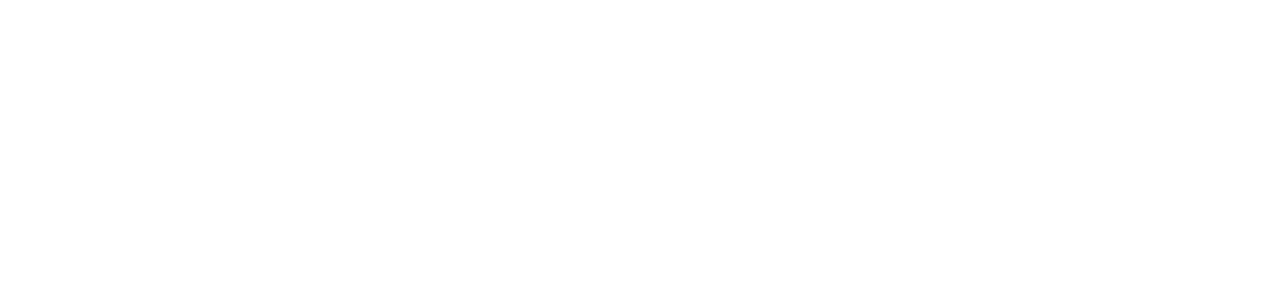
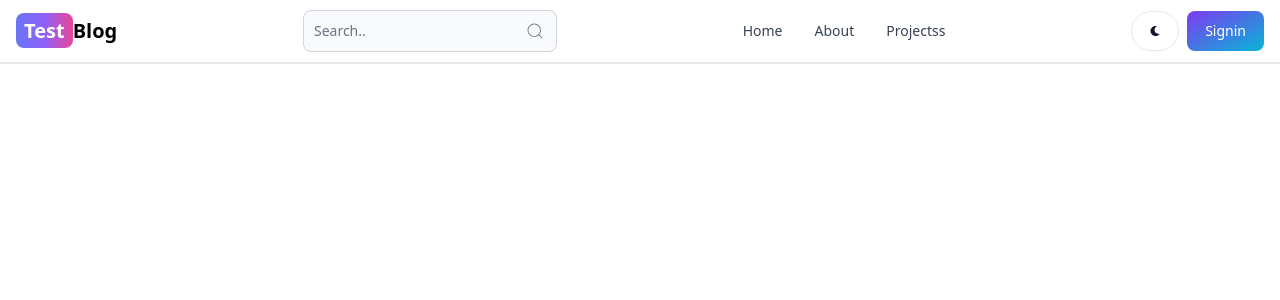
Before and after one commit to DushyanthaAT/PulsePen, a React (Vite) app in the folder Client/: page /dashboard in a window 1280 px wide. Shown: the top 300 px of the page. Built offline with nearby package versions, Linux system fonts and the light colour scheme.

Commit message:
create header

```diff
--- a/Client/package.json
+++ b/Client/package.json
@@ -10,8 +10,10 @@
     "preview": "vite preview"
   },
   "dependencies": {
+    "flowbite-react": "^0.10.2",
     "react": "^18.3.1",
     "react-dom": "^18.3.1",
+    "react-icons": "^5.3.0",
     "react-router-dom": "^6.27.0"
   },
   "devDependencies": {
--- a/Client/src/App.jsx
+++ b/Client/src/App.jsx
@@ -6,10 +6,12 @@
 import Signin from "./pages/Signin";
 import Dashboard from "./pages/Dashboard";
 import Project from "./pages/Project";
+import Header from "./components/Header";
 
 export default function App() {
   return (
     <BrowserRouter>
+      <Header />
       <Routes>
         <Route path="/" element={<Home />} />
         <Route path="/about" element={<About />} />
--- /dev/null
+++ b/Client/src/components/Header.jsx
@@ -0,0 +1,56 @@
+import React from "react";
+import { Button, Navbar, TextInput } from "flowbite-react";
+import { Link, useLocation } from "react-router-dom";
+import Logo from "../assets/LOGO.png";
+import { CiSearch } from "react-icons/ci";
+import { FaMoon } from "react-icons/fa";
+
+const Header = () => {
+  const path = useLocation.pathname;
+  return (
+    <Navbar className="border-b-2 ">
+      <Link
+        to="/"
+        className="self-center whitespace-nowrap text-sm sm:text-xl font-semibold dark:text-white"
+      >
+        <span className="px-2 py-1 bg-gradient-to-r from-indigo-500 via-purple-500 to-pink-500 text-white rounded-lg">
+          Test
+        </span>
+        Blog
+      </Link>
+      <form>
+        <TextInput
+          type="text"
+          placeholder="Search.."
+          rightIcon={CiSearch}
+          className="hidden lg:inline"
+        />
+      </form>
+      <Button className="w-12 h-10 lg:hidden" color="gray" pill>
+        <CiSearch />
+      </Button>
+      <div className="flex gap-2 md:order-2">
+        <Button className="w-12 h-10 hidden sm:inline" color="gray" pill>
+          <FaMoon />
+        </Button>
+        <Link>
+          <Button gradientDuoTone="purpleToBlue">Signin</Button>
+        </Link>
+        <Navbar.Toggle />
+      </div>
+      <Navbar.Collapse>
+        <Navbar.Link active={path === "/"} as={"div"}>
+          <Link to="/">Home</Link>
+        </Navbar.Link>
+        <Navbar.Link active={path === "/about"} as={"div"}>
+          <Link to="/about">About</Link>
+        </Navbar.Link>
+        <Navbar.Link active={path === "/projects"} as={"div"}>
+          <Link to="/projects">Projectss</Link>
+        </Navbar.Link>
+      </Navbar.Collapse>
+    </Navbar>
+  );
+};
+
+export default Header;
--- a/Client/src/pages/Home.jsx
+++ b/Client/src/pages/Home.jsx
@@ -1,4 +1,5 @@
 import React from "react";
+import { Button } from "flowbite-react";
 
 const Home = () => {
   return <div></div>;
--- a/Client/tailwind.config.js
+++ b/Client/tailwind.config.js
@@ -1,8 +1,9 @@
 /** @type {import('tailwindcss').Config} */
+const flowbite = require("flowbite-react/tailwind");
 export default {
-  content: ["./index.html", "./src/**/*.{js,ts,jsx,tsx}"],
+  content: ["./index.html", "./src/**/*.{js,ts,jsx,tsx}", flowbite.content()],
   theme: {
     extend: {},
   },
-  plugins: [],
+  plugins: [flowbite.plugin()],
 };
```
Also changed, not shown: Client/src/assets/LOGO.png (added), 1 other file (tests, documents, lock files or other folders).
